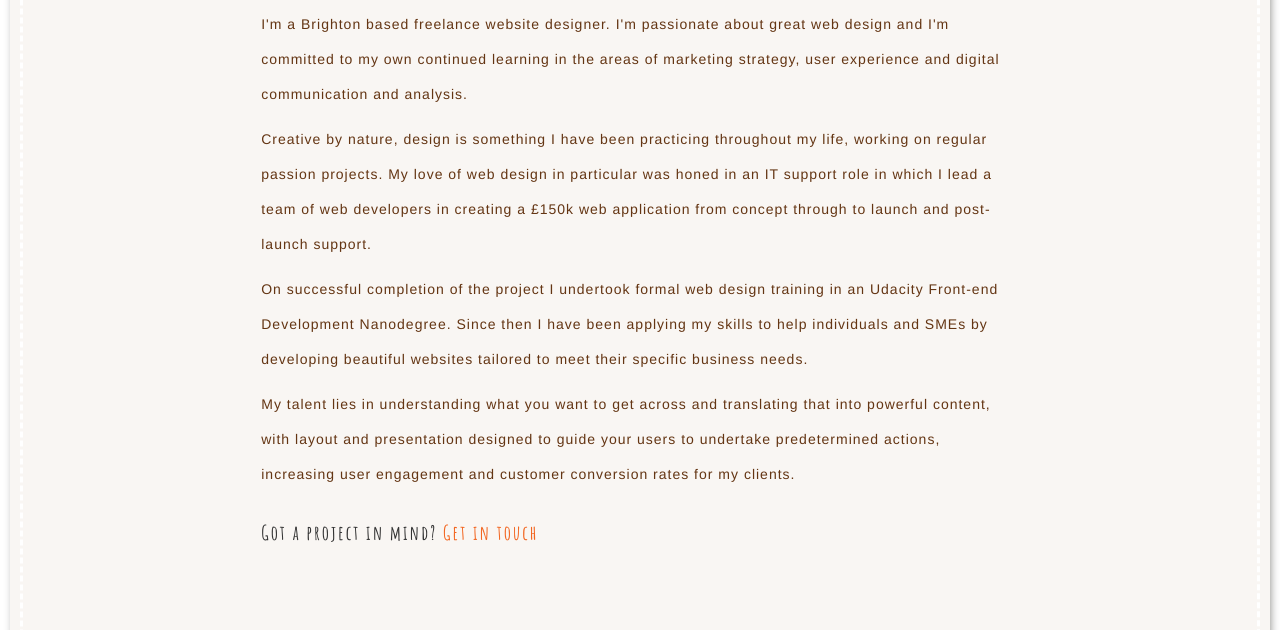
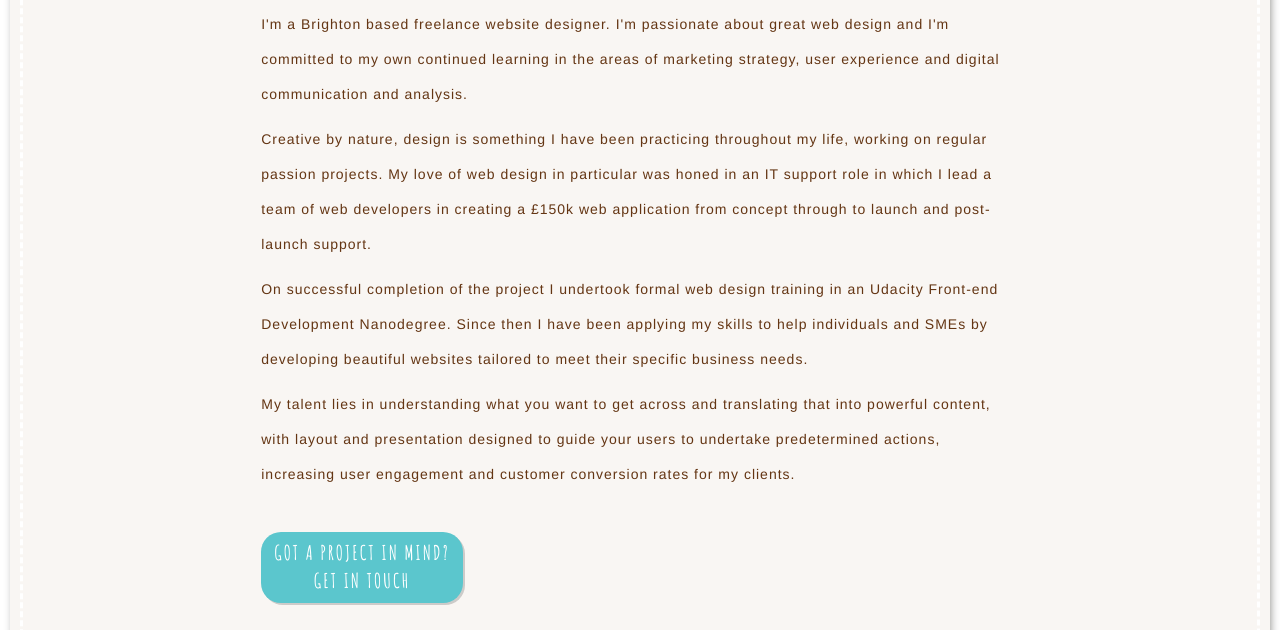
Before and after one commit to bethpalmer/newClientSite, a website: page about.html in a window 1280 px wide. Shown: the part 311-941 px from the top of the page. Drawn offline with Linux system fonts and the light colour scheme.

Commit message:
FIddling with custom button

```diff
--- a/about.html
+++ b/about.html
@@ -84,7 +84,7 @@
                         <p>Creative by nature, design is something I have been practicing throughout my life, working on regular passion projects. My love of web design in particular was honed in an IT support role in which I lead a team of web developers in creating a £150k web application from concept through to launch and post-launch support.</p>
                         <p>On successful completion of the project I undertook formal web design training in an Udacity Front-end Development Nanodegree. Since then I have been applying my skills to help individuals and SMEs by developing beautiful websites tailored to meet their specific business needs.</p>
                         <p>My talent lies in understanding what you want to get across and translating that into powerful content, with layout and presentation designed to guide your users to  undertake predetermined actions, increasing user engagement and customer conversion rates for my clients.</p>
-                        <h5 class="cta">Got a project in mind? <a href="mailto:bethpalmerdesigns@gmail.com" class="link">Get in touch</a></h5>
+                        <button type="button" href="mailto:bethpalmerdesigns@gmail.com" class="btn btn-custom text-uppercase">Got a project in mind?<br>Get in touch</button>
                         <div id="process"></div>
                         <h3 class="orange">How I work</h3>
                         <p>I work very much on a case by case basis. Some sites are 100% bespoke whilst others might be customised from a template depending on budget and requirements. I'm happy to include a CMS for clients where needed, either WordPress or an appropriate alternative.</p>
--- a/css/scrolling-nav.css
+++ b/css/scrolling-nav.css
@@ -239,7 +239,10 @@ img.mobile {
 }
 
 .btn-custom {
-    margin-bottom: 30px;
+    font-family:  'Amatic SC', cursive;
+    font-size: 20px;
+    letter-spacing: 2px;
+    margin: 30px 0;
     background: #5bc6cd;
     color: #fff;
     border-radius: 20px;
@@ -414,9 +417,9 @@ div.circle {
     text-align: center;
 }
 
-a.link {
+/*a.link {
     color: #f26621;
-}
+}*/
 /*.service-box {
     max-width: 400px;
     margin: 50px auto 0;
```
